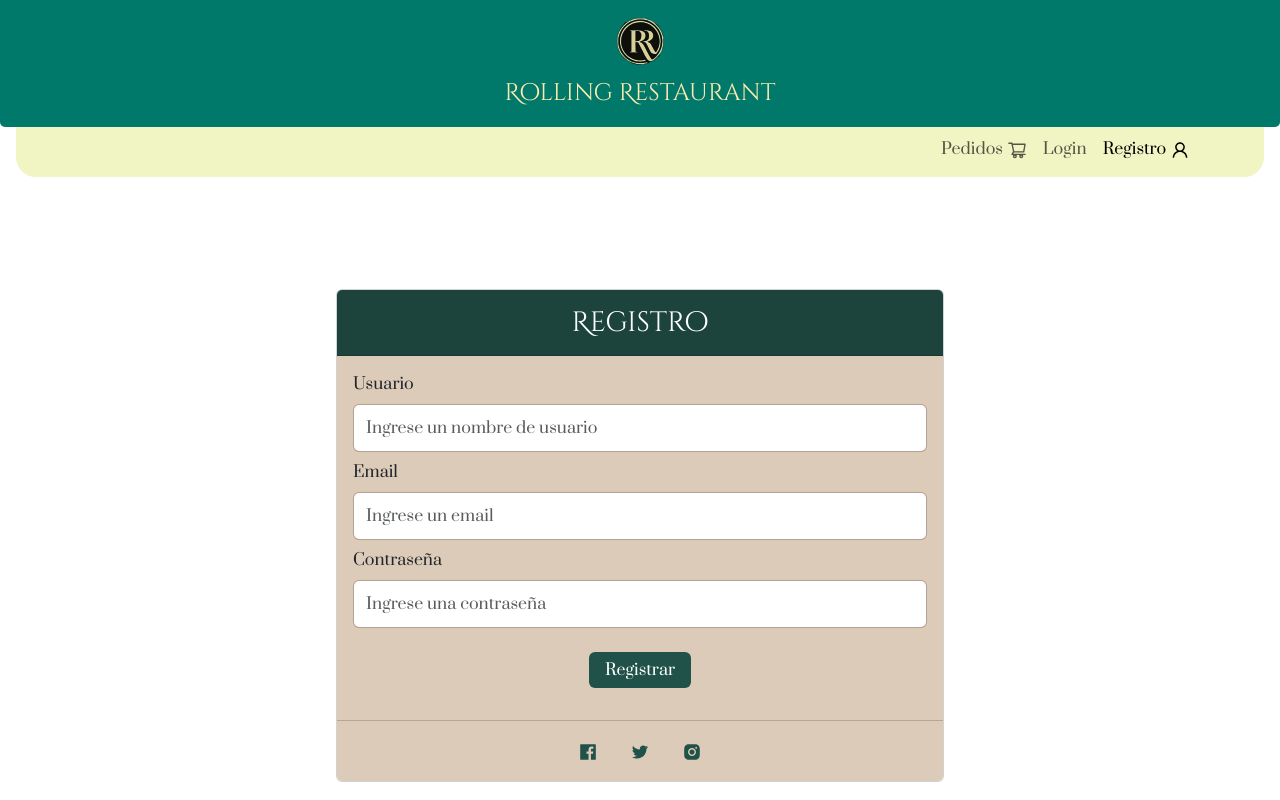
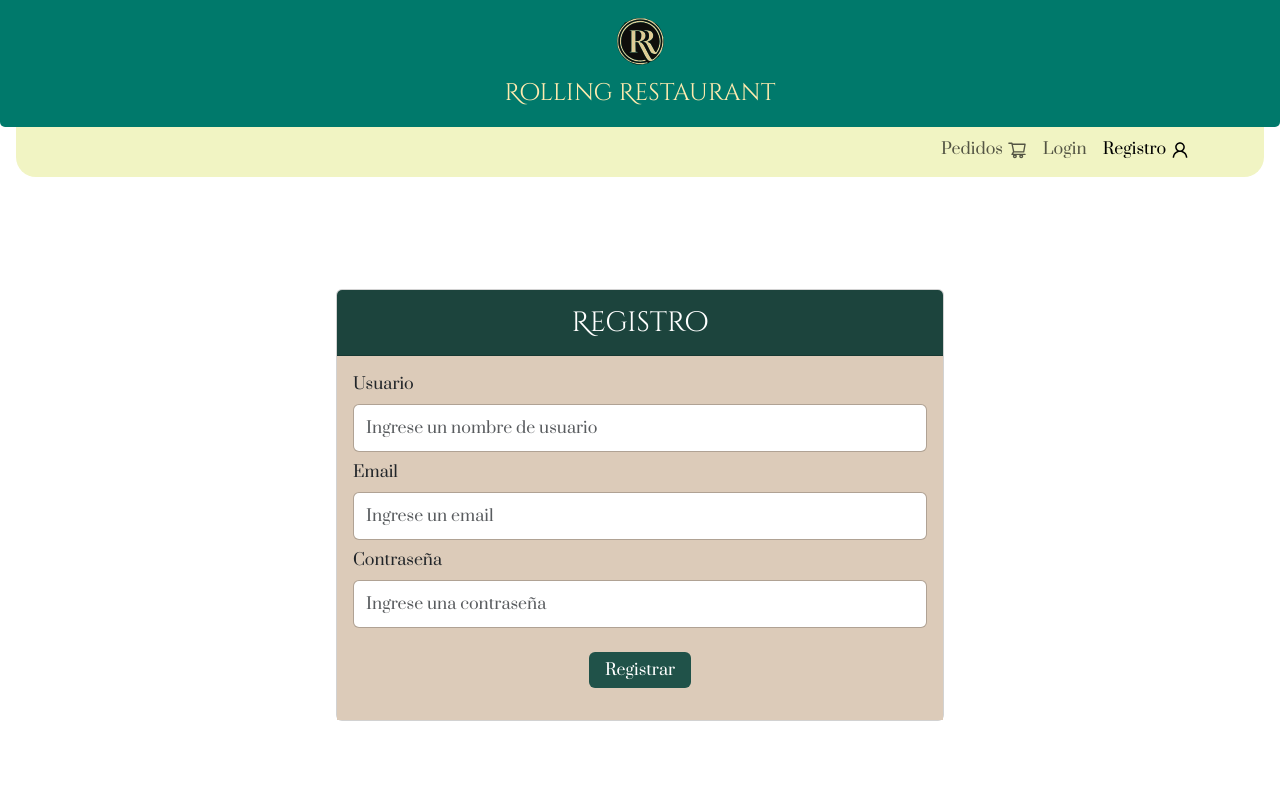
Before and after one commit to rafaortega191/rollingRestaurant-frontend, a React (Vite) app: page /registro in a window 1280 px wide. Shown: the top 800 px of the page. Built offline with nearby package versions, Linux system fonts and the light colour scheme.

Commit message:
quite iconos y redirecciones

```diff
--- a/src/components/autenticacion/Login.jsx
+++ b/src/components/autenticacion/Login.jsx
@@ -39,8 +39,6 @@ const Login = ({ setUsuarioLogueado }) => {
         } else {
           navegacion("/");
         }
-        // #TODO
-        // Si el usuario es tipo admin, redirigir a /administrador. Sino, redirigir a /home.
       } else {
         Swal.fire("Error", "Email o password incorrecto ", "error");
       }
--- a/src/components/autenticacion/Registro.jsx
+++ b/src/components/autenticacion/Registro.jsx
@@ -4,11 +4,6 @@ import Swal from "sweetalert2";
 import "./Registro.css";
 import { Form, Button, Container, Card } from "react-bootstrap";
 import { useNavigate } from "react-router-dom";
-import {
-  AiFillFacebook,
-  AiOutlineTwitter,
-  AiFillInstagram,
-} from "react-icons/ai";
 import CustomNav from "../common/CustomNav.jsx";
 import Footer from "../common/Footer";
 
@@ -26,7 +21,7 @@ const Registro = ({ setUsuarioLogueado }) => {
     console.log(usuario);
 
     signup(usuario).then((respuesta) => {
-      if (respuesta && respuesta.status === 200) {
+      if (respuesta && respuesta.status === 201) {
         console.log(respuesta)
         sessionStorage.setItem(
           "usuario",
@@ -39,10 +34,12 @@ const Registro = ({ setUsuarioLogueado }) => {
         );
         setUsuarioLogueado(respuesta);
 
-        // #TODO
-        // Si el usuario es tipo admin, redirigir a /administrador. Sino, redirigir a /home.
+        if (respuesta.es_admin === true) {
+          navegacion("/administrador");
+        } else {
+          navegacion("/");
+        }
 
-        navegacion("/administrador");
       } else {
         Swal.fire("Error", "Email o password incorrecto ", "error");
       }
@@ -109,24 +106,6 @@ const Registro = ({ setUsuarioLogueado }) => {
               </div>
             </Form>
           </Card.Body>
-          <Card.Footer className="texto_general">
-            <div
-              className="d-flex justify-content-center mx-auto "
-              style={{ width: "40%" }}
-            >
-              <Button className="m-1 botonesIconos">
-                <AiFillFacebook size="20" />
-              </Button>
-
-              <Button className="m-1 botonesIconos">
-                <AiOutlineTwitter size="20" />
-              </Button>
-
-              <Button className="m-1 botonesIconos">
-                <AiFillInstagram size="20" />
-              </Button>
-            </div>
-          </Card.Footer>
         </Card>
       </Container>
       <Footer></Footer>
--- a/src/components/common/CustomNav.jsx
+++ b/src/components/common/CustomNav.jsx
@@ -19,7 +19,7 @@ const CustomNav = ({ usuarioLogueado, setUsuarioLogueado }) => {
       <Container fluid className="text-center py-3 navColor">
         <Image src={logo} alt="Logo" className="mb-2 logo" />
         <div className="d-flex justify-content-center align-items-center tituloNav">
-          <Navbar.Brand as={NavLink} to="/home" className="fs-4 tituloNav">
+          <Navbar.Brand as={NavLink} to="/" className="fs-4 tituloNav">
             Rolling Restaurant
           </Navbar.Brand>
         </div>
@@ -60,14 +60,16 @@ const CustomNav = ({ usuarioLogueado, setUsuarioLogueado }) => {
                   </NavLink>
                 </>
               ) : (
+                <>
                   <NavLink end className="nav-item nav-link" to="/login">
                     Login
                   </NavLink>
-              )}
 
                   <NavLink end className="nav-item nav-link" to="/registro">
                     Registro <AiOutlineUser className="fs-5" />
                   </NavLink>
+                </>
+              )}
             </Nav>
           </Navbar.Collapse>
         </Container>
--- a/src/helpers/queries.js
+++ b/src/helpers/queries.js
@@ -50,11 +50,12 @@ export const signup = async (usuario) => {
 
     const datos = await respuesta.json();
 
-    if (respuesta.status === 200) {
+    if (respuesta.status === 201) {
 
       return {
         status: respuesta.status,
-        nombreUsuario: datos.nombre
+        nombreUsuario: datos.nombre,
+        es_admin: datos.es_admin
       };
     } else {
       // En caso de que el registro falle, puedes manejar el error adecuadamente.
```
Lines whose indentation alone changed are shown as unchanged.
